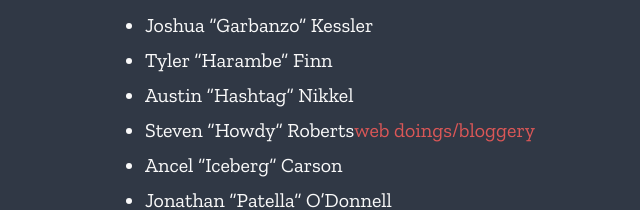
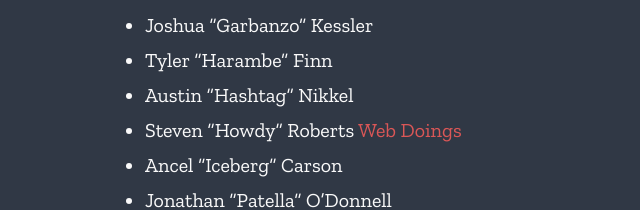
Before and after one commit to dorm41/dorm41.github.io, a plain HTML site: page 41ers/index.html in a window 1280 px wide. Shown: the part 1068-1278 px from the top of the page, without its empty margins (185-825 px from the left). Drawn offline with nearby package versions, Linux system fonts and the light colour scheme.

Commit message:
Update index.html

```diff
--- a/41ers/index.html
+++ b/41ers/index.html
@@ -69,7 +69,7 @@
   <li>Joshua “Garbanzo” Kessler</li>
   <li>Tyler “Harambe” Finn</li>
   <li>Austin “Hashtag” Nikkel</li>
-  <li>Steven “Howdy” Roberts<td><a href="https://m.youtube.com/user/Thenerfcon1">web doings/bloggery</a></td></tr></li>
+  <li>Steven “Howdy” Roberts<td><a href="https://m.youtube.com/user/Thenerfcon1">      Web Doings</a></td></tr></li>
   <li>Ancel “Iceberg” Carson</li>
   <li>Jonathan “Patella” O’Donnell</li>
   <li>Westin “Pitch” Behn</li>
```
